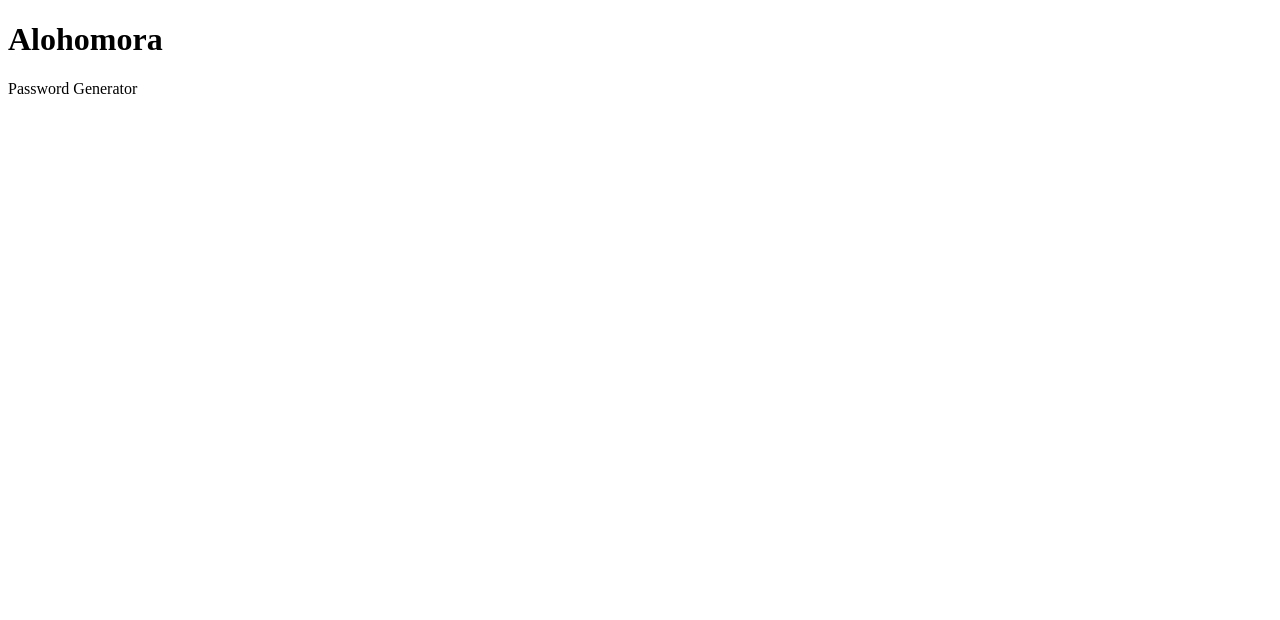
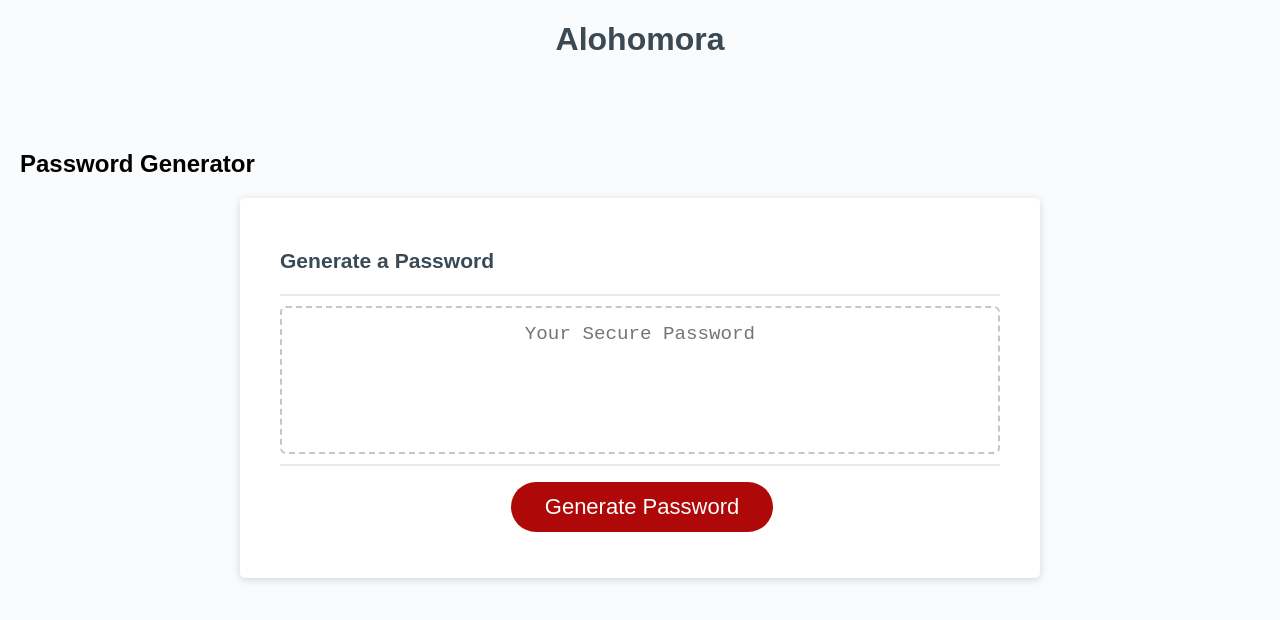
Before and after one commit to larigens/alohomora, a plain HTML site: page index.html in a window 1280 px wide. Drawn offline with Linux system fonts and the light colour scheme.

Commit message:
added starter code and organized README file

```diff
--- a/assets/css/style.css
+++ b/assets/css/style.css
@@ -0,0 +1,137 @@
+*,
+*::before,
+*::after {
+  box-sizing: border-box;
+}
+
+html,
+body,
+.wrapper {
+  height: 100%;
+  margin: 0;
+  padding: 0;
+}
+
+body {
+  font-family: sans-serif;
+  background-color: #f9fbfd;
+}
+
+.wrapper {
+  padding-top: 30px;
+  padding-left: 20px;
+  padding-right: 20px;
+}
+
+header {
+  text-align: center;
+  padding: 20px;
+  padding-top: 0px;
+  color: hsl(206, 17%, 28%);
+}
+
+.card {
+  background-color: hsl(0, 0%, 100%);
+  border-radius: 5px;
+  border-width: 1px;
+  box-shadow: rgba(0, 0, 0, 0.15) 0px 2px 8px 0px;
+  color: hsl(206, 17%, 28%);
+  font-size: 18px;
+  margin: 0 auto;
+  max-width: 800px;
+  padding: 30px 40px;
+}
+
+.card-header::after {
+  content: " ";
+  display: block;
+  width: 100%;
+  background: #e7e9eb;
+  height: 2px;
+}
+
+.card-body {
+  min-height: 100px;
+}
+
+.card-footer {
+  text-align: center;
+}
+
+.card-footer::before {
+  content: " ";
+  display: block;
+  width: 100%;
+  background: #e7e9eb;
+  height: 2px;
+}
+
+.card-footer::after {
+  content: " ";
+  display: block;
+  clear: both;
+}
+
+.btn {
+  border: none;
+  background-color: hsl(360, 91%, 36%);
+  border-radius: 25px;
+  box-shadow: rgba(0, 0, 0, 0.1) 0px 1px 6px 0px rgba(0, 0, 0, 0.2) 0px 1px 1px
+    0px;
+  color: hsl(0, 0%, 100%);
+  display: inline-block;
+  font-size: 22px;
+  line-height: 22px;
+  margin: 16px 16px 16px 20px;
+  padding: 14px 34px;
+  text-align: center;
+  cursor: pointer;
+}
+
+button[disabled] {
+  cursor: default;
+  background: #c0c7cf;
+}
+
+.float-right {
+  float: right;
+}
+
+#password {
+  -webkit-appearance: none;
+  -moz-appearance: none;
+  appearance: none;
+  border: none;
+  display: block;
+  width: 100%;
+  padding-top: 15px;
+  padding-left: 15px;
+  padding-right: 15px;
+  padding-bottom: 85px;
+  font-size: 1.2rem;
+  text-align: center;
+  margin-top: 10px;
+  margin-bottom: 10px;
+  border: 2px dashed #c0c7cf;
+  border-radius: 6px;
+  resize: none;
+  overflow: hidden;
+}
+
+@media (max-width: 690px) {
+  .btn {
+    font-size: 1rem;
+    margin: 16px 0px 0px 0px;
+    padding: 10px 15px;
+  }
+
+  #password {
+    font-size: 1rem;
+  }
+}
+
+@media (max-width: 500px) {
+  .btn {
+    font-size: 0.8rem;
+  }
+}
--- a/index.html
+++ b/index.html
@@ -1,5 +1,6 @@
 <!DOCTYPE html>
 <html lang="en">
+
 <head>
     <meta charset="UTF-8">
     <meta http-equiv="X-UA-Compatible" content="IE=edge">
@@ -7,13 +8,31 @@
     <title>Alohomora - Password Generator</title>
     <link rel="stylesheet" href="./assets/css/style.css">
 </head>
+
 <body>
     <header>
         <h1>Alohomora</h1>
-        <p>Password Generator</p>
     </header>
     <main>
-
+        <div class="wrapper">
+            <section>
+                <h2>Password Generator</h2>
+            </section>
+            <div class="card">
+                <div class="card-header">
+                    <h3>Generate a Password</h3>
+                </div>
+                <div class="card-body">
+                    <textarea readonly id="password" placeholder="Your Secure Password"
+                        aria-label="Generated Password"></textarea>
+                </div>
+                <div class="card-footer">
+                    <button id="generate" class="btn">Generate Password</button>
+                </div>
+            </div>
+        </div>
+        <script src="script.js"></script>
     </main>
 </body>
+
 </html>
--- a/script.js
+++ b/script.js
@@ -0,0 +1,14 @@
+// Assignment Code
+var generateBtn = document.querySelector("#generate");
+
+// Write password to the #password input
+function writePassword() {
+  var password = generatePassword();
+  var passwordText = document.querySelector("#password");
+
+  passwordText.value = password;
+
+}
+
+// Add event listener to generate button
+generateBtn.addEventListener("click", writePassword);
```
Also changed, not shown: assets/images/demo.png (added), 3 other files.
